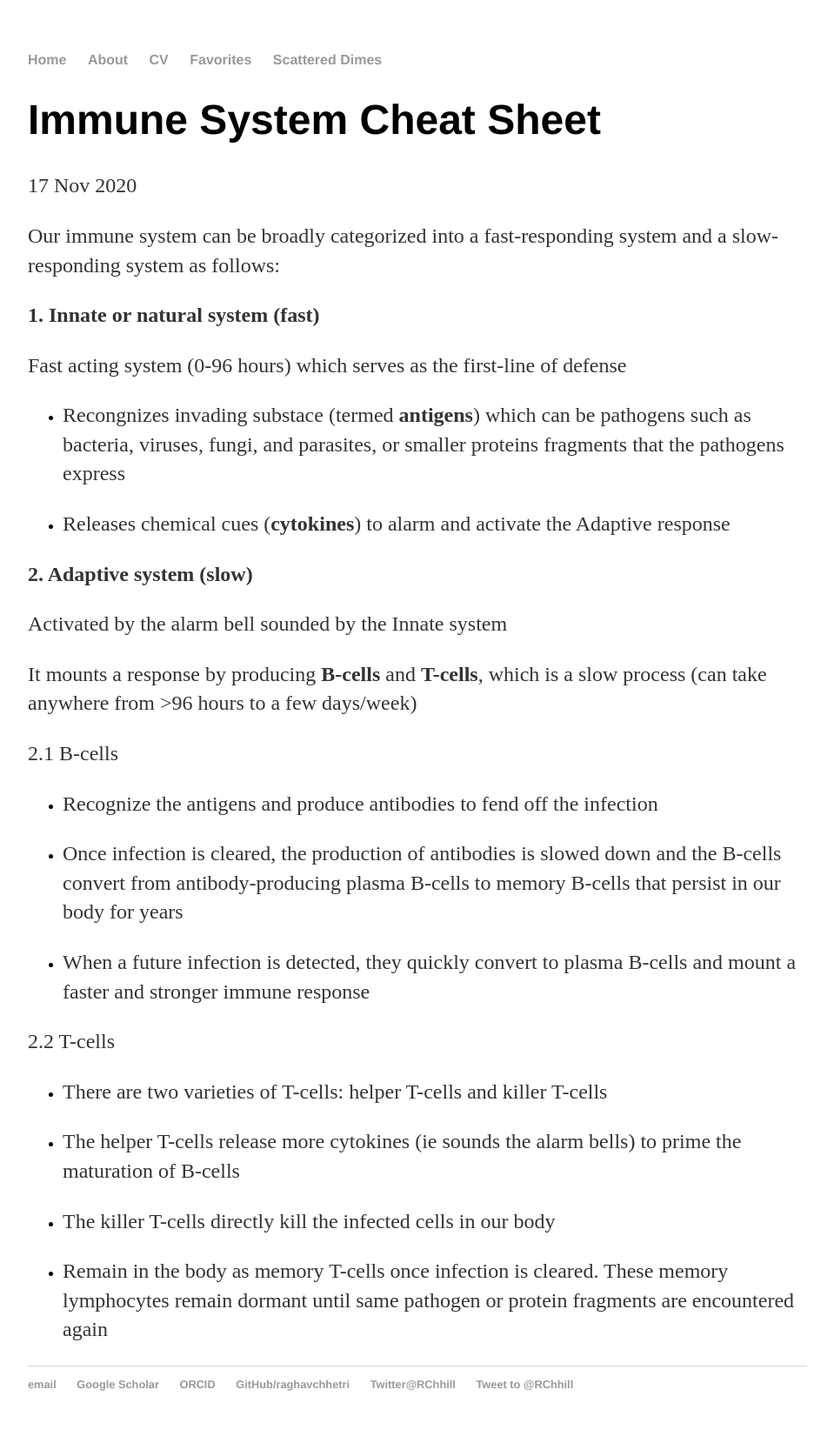
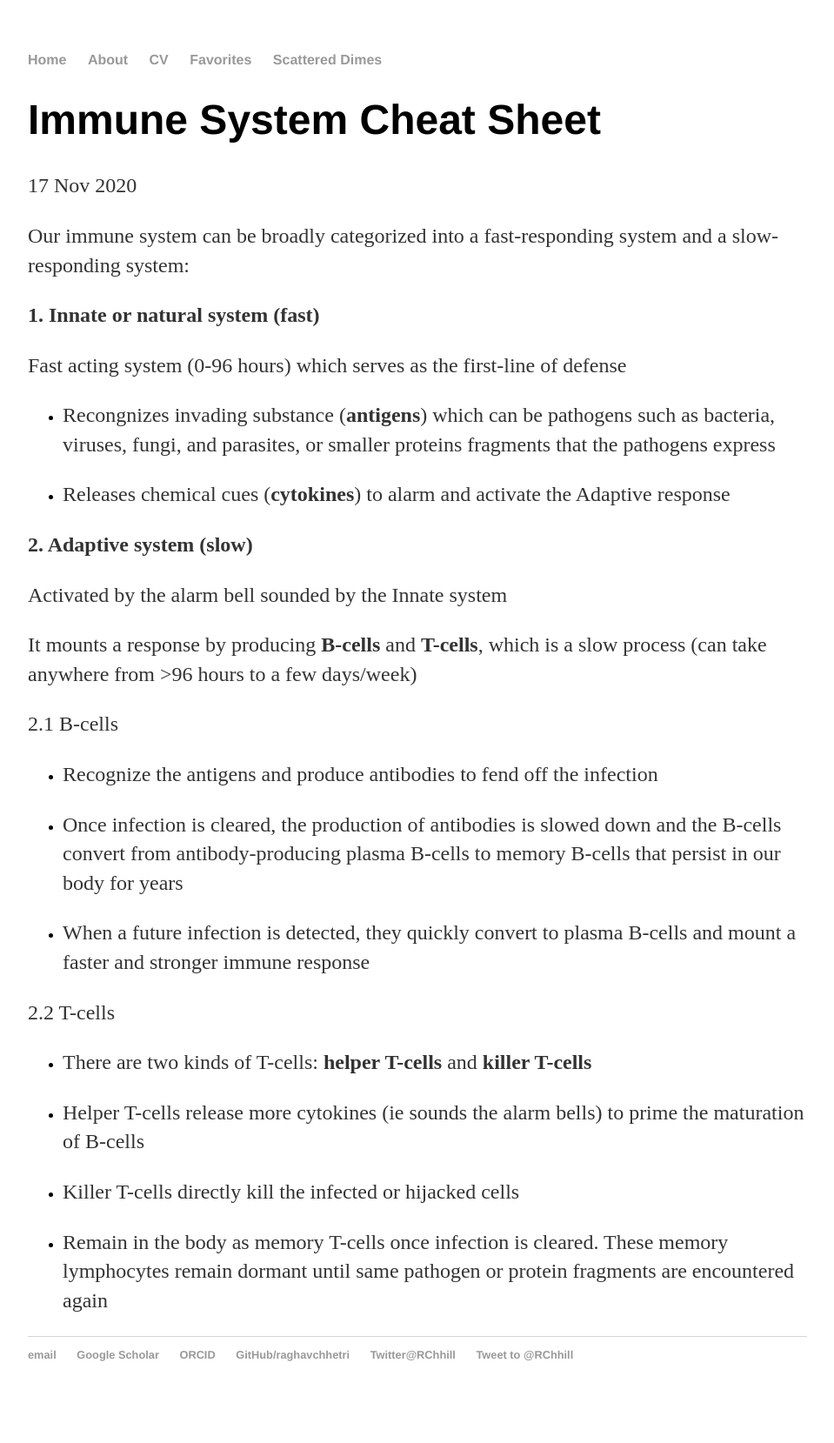
Before and after one commit to raghavchhetri/raghavchhetri.github.io, a Jekyll site: the page built from _posts/2020-11-17-immune-system-cheat-sheet.md, in a window 1280 px wide. Shown: the whole page at 87% size, without its empty margins (160-1119 px from the left). Built offline with Jekyll 4.4.1, drawn with Linux system fonts in a browser that asks for light colours; comment, search, counter and statistics services are not loaded; after the commit the page ends 1625 px from its top, so only the background shows below that.

Commit message:
Update 2020-11-17-immune-system-cheat-sheet.md

```diff
--- a/_posts/2020-11-17-immune-system-cheat-sheet.md
+++ b/_posts/2020-11-17-immune-system-cheat-sheet.md
@@ -4,12 +4,12 @@ title: "Immune System Cheat Sheet"
 date: 2020-11-17
 ---
 
-Our immune system can be broadly categorized into a fast-responding system and a slow-responding system as follows:
+Our immune system can be broadly categorized into a fast-responding system and a slow-responding system:
 
 **1. Innate or natural system (fast)**
 
 Fast acting system (0-96 hours) which serves as the first-line of defense
-* Recongnizes invading substace (termed **antigens**) which can be pathogens such as bacteria, viruses, fungi, and parasites, or smaller proteins fragments that the pathogens express
+* Recongnizes invading substance (**antigens**) which can be pathogens such as bacteria, viruses, fungi, and parasites, or smaller proteins fragments that the pathogens express
 
 * Releases chemical cues (**cytokines**) to alarm and activate the Adaptive response
 
@@ -30,10 +30,10 @@ It mounts a response by producing **B-cells** and **T-cells**, which is a slow p
 
 2.2 T-cells
 
-* There are two varieties of T-cells: helper T-cells and killer T-cells
+* There are two kinds of T-cells: **helper T-cells** and **killer T-cells**
 
-* The helper T-cells release more cytokines (ie sounds the alarm bells) to prime the maturation of B-cells
+* Helper T-cells release more cytokines (ie sounds the alarm bells) to prime the maturation of B-cells
 
-* The killer T-cells directly kill the infected cells in our body
+* Killer T-cells directly kill the infected or hijacked cells
 
 * Remain in the body as memory T-cells once infection is cleared. These memory lymphocytes remain dormant until same pathogen or protein fragments are encountered again
```
